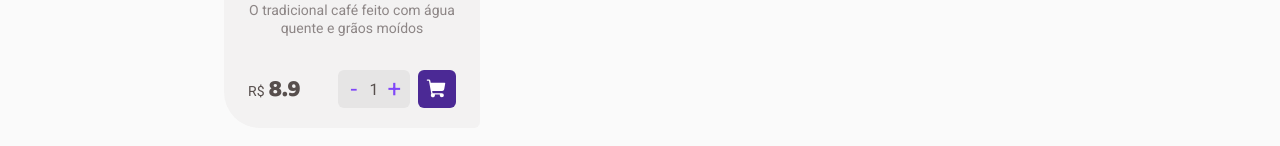
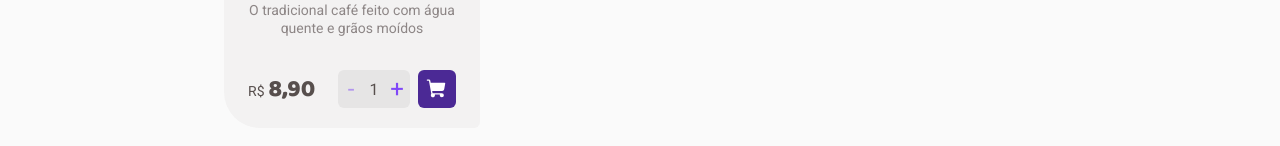
Before and after one commit to killer-cf/coffee-delivery-ignite, a React (Vite) app: page / in a window 1280 px wide. Shown: the part 1051-1197 px from the top of the page. Built offline with nearby package versions, Linux system fonts and the light colour scheme.

Commit message:
feat: css refactor and button disabled

```diff
--- a/src/pages/Checkout/components/Item/index.tsx
+++ b/src/pages/Checkout/components/Item/index.tsx
@@ -18,8 +18,12 @@ export function CartItem({ itemData }: ItemProps) {
   const { decItemQuantity, sumItemQuantity, removeItem } =
     useContext(CartContext)
 
+  const isQuantityGreaterThanOne = itemData.quantity > 1
+
   function handleDecItemQuantity() {
-    decItemQuantity(itemData.name)
+    if (isQuantityGreaterThanOne) {
+      decItemQuantity(itemData.name)
+    }
   }
 
   function handleSumItemQuantity() {
@@ -41,7 +45,11 @@ export function CartItem({ itemData }: ItemProps) {
           <h2>{itemData.name}</h2>
           <CartActions>
             <div>
-              <button onClick={handleDecItemQuantity} type="button">
+              <button
+                disabled={!isQuantityGreaterThanOne}
+                onClick={handleDecItemQuantity}
+                type="button"
+              >
                 <span>-</span>
               </button>
               <p>{itemData.quantity}</p>
--- a/src/pages/Checkout/components/Item/styles.ts
+++ b/src/pages/Checkout/components/Item/styles.ts
@@ -31,6 +31,8 @@ export const PriceItemQuant = styled.div`
   min-width: 3.4375rem;
   margin-top: 0.5rem;
   h5 {
+    width: 4rem;
+    text-align: right;
     font-weight: 700;
     font-size: 1rem;
     line-height: 1.3;
@@ -52,6 +54,11 @@ export const CartActions = styled.div`
     height: 2.375rem;
     border-radius: 6px;
 
+    p {
+      width: 1.25rem;
+      text-align: center;
+    }
+
     button {
       flex: 1;
       border: 0;
@@ -62,6 +69,9 @@ export const CartActions = styled.div`
         span {
           font-weight: 600;
         }
+      }
+      :disabled {
+        opacity: 0.5;
       }
     }
 
--- a/src/pages/Home/components/CoffeeItem/index.tsx
+++ b/src/pages/Home/components/CoffeeItem/index.tsx
@@ -21,6 +21,8 @@ export function CoffeeItem({ coffeData }: CoffeeItemProps) {
   const [itemQuantity, setItemQuantity] = useState(1)
   const { src, desc, name, value } = coffeData
 
+  const isQuantityGreaterThanOne = itemQuantity > 1
+
   function handleAddItemToCart() {
     const item = {
       name,
@@ -29,8 +31,10 @@ export function CoffeeItem({ coffeData }: CoffeeItemProps) {
       quantity: itemQuantity,
     }
 
-    createNewItem(item)
+    isQuantityGreaterThanOne && createNewItem(item)
   }
+
+  const valueFormated = value.toFixed(2).toString().replace('.', ',')
 
   return (
     <CoffeeItemContainer>
@@ -47,12 +51,13 @@ export function CoffeeItem({ coffeData }: CoffeeItemProps) {
       <Footer>
         <Price>
           <p>
-            R$<span>{value}</span>
+            R$<span>{valueFormated}</span>
           </p>
         </Price>
         <CartActions>
           <div>
             <button
+              disabled={!isQuantityGreaterThanOne}
               onClick={() => setItemQuantity(itemQuantity - 1)}
               type="button"
             >
--- a/src/pages/Home/components/CoffeeItem/styles.ts
+++ b/src/pages/Home/components/CoffeeItem/styles.ts
@@ -100,10 +100,25 @@ export const CartActions = styled.div`
     height: 2.375rem;
     border-radius: 6px;
 
+    p {
+      width: 1.25rem;
+      text-align: center;
+    }
+
     button {
+      cursor: pointer;
       flex: 1;
       border: 0;
       background: ${(props) => props.theme['base-button']};
+
+      :hover {
+        span {
+          font-weight: 600;
+        }
+      }
+      :disabled {
+        opacity: 0.5;
+      }
     }
 
     span {
@@ -124,8 +139,13 @@ export const ButtonAddToCart = styled.button`
   height: 2.375rem;
   background: ${(props) => props.theme['purple-dark']};
   border-radius: 6px;
+  cursor: pointer;
 
   svg {
     color: ${(props) => props.theme.white};
   }
+
+  :hover {
+    background: ${(props) => props.theme.purple};
+  }
 `
```
